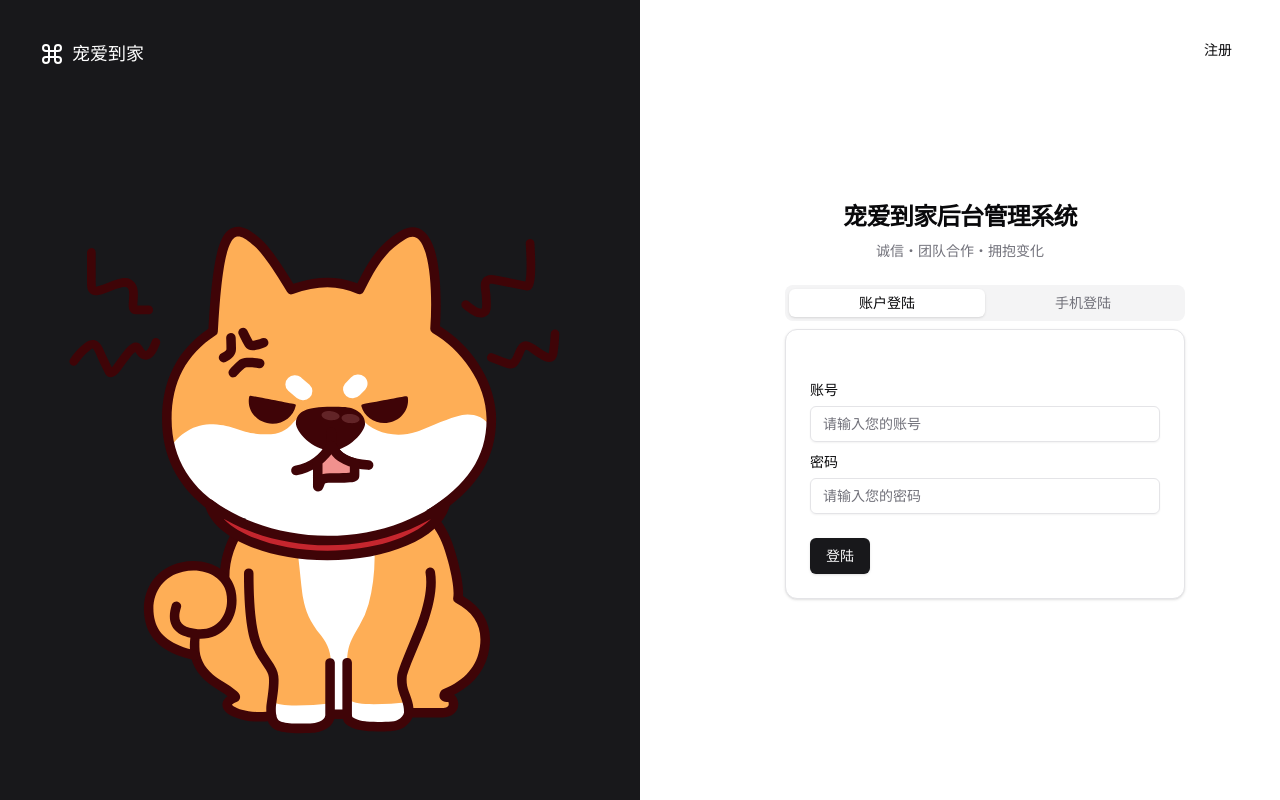
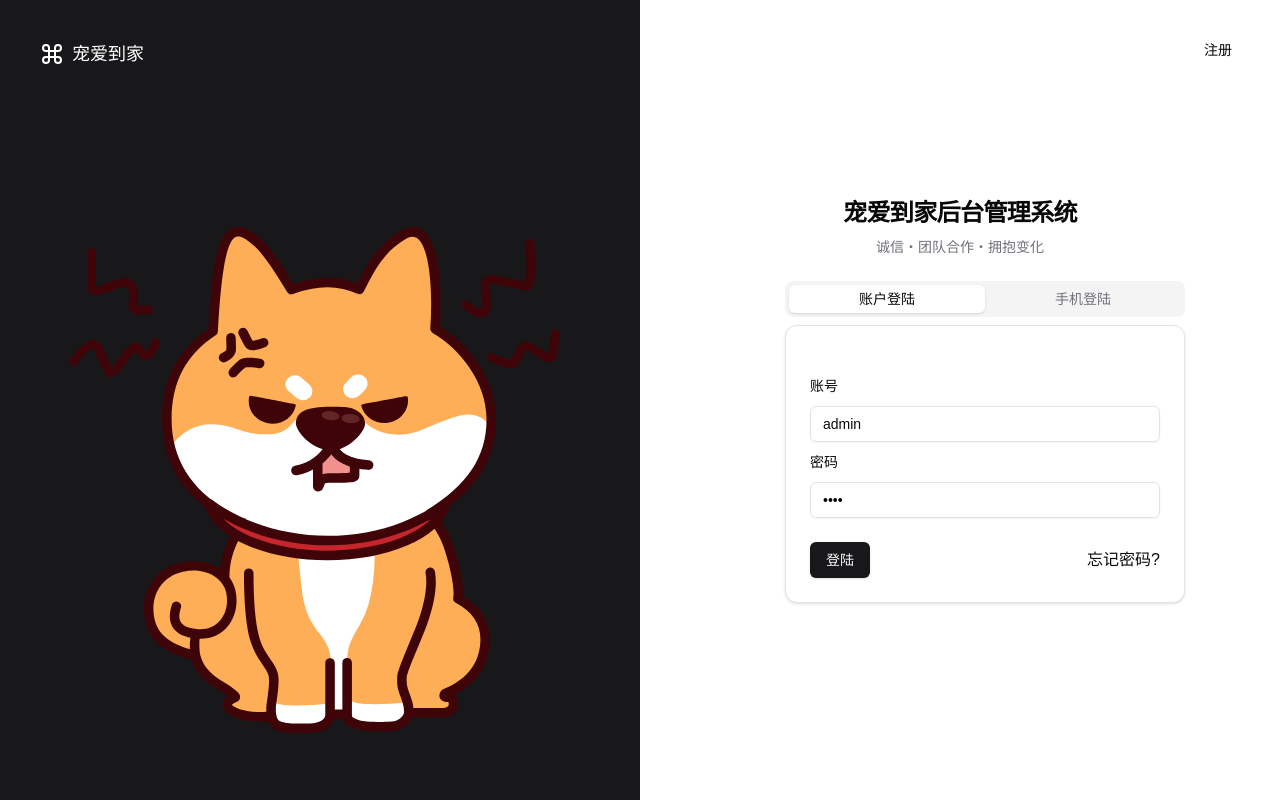
Before and after one commit to CosettePet/cosette-admin, a Next.js app: page /login in a window 1280 px wide. Built offline with nearby package versions, Linux system fonts and the light colour scheme.

Commit message:
feat: :sparkles: 登陆页面 添加 表单校验

```diff
--- a/app/login/components/UserAuthForm.tsx
+++ b/app/login/components/UserAuthForm.tsx
@@ -1,3 +1,5 @@
+"use client"
+
 import { Button } from "@/components/ui/button"
 import {
   Card,
@@ -6,14 +8,75 @@ import {
   CardHeader
 } from "@/components/ui/card"
 import { Input } from "@/components/ui/input"
-import { Label } from "@/components/ui/label"
+import {
+  Form,
+  FormControl,
+  FormField,
+  FormItem,
+  FormLabel,
+  FormMessage,
+} from "@/components/ui/form"
 import {
   Tabs,
   TabsContent,
   TabsList,
   TabsTrigger,
 } from "@/components/ui/tabs"
+import Link from 'next/link';
+import { zodResolver } from "@hookform/resolvers/zod"
+import { useForm } from "react-hook-form"
+import { z } from "zod"
+
+const AccountSchema = z.object({
+  username: z.string().min(5, {
+    message: "账号至少5个字符",
+  }).max(18, {
+    message: "账号最多18个字符",
+  }),
+  password: z.string().min(4, {
+    message: "密码至少4个字符",
+  }).max(23, {
+    message: "密码最多23个字符",
+  })
+})
+
+
+
 const UserAuthForm = () => {
+
+  // 1. Define your form.
+  const accountForm = useForm<z.infer<typeof AccountSchema>>({
+    resolver: zodResolver(AccountSchema),
+    defaultValues: {
+      username: "admin",
+      password: "root"
+    },
+  })
+
+  // 2. Define a submit handler.
+  const accountOnSubmit = (values: z.infer<typeof AccountSchema>) => {
+    // Do something with the form values.
+    // ✅ This will be type-safe and validated.
+    console.log(values)
+  }
+
+  const MobileSchema = z.object({
+    tel: z.string().min(11).max(11),
+    captcha: z.string().min(6).max(6)
+  })
+  const mobileForm = useForm<z.infer<typeof MobileSchema>>({
+    resolver: zodResolver(MobileSchema),
+    defaultValues: {
+      tel: "15801123456",
+      captcha: "xz34jj"
+    },
+  })
+  const mobileOnSubmit = (values: z.infer<typeof MobileSchema>) => {
+    // Do something with the form values.
+    // ✅ This will be type-safe and validated.
+    console.log(values)
+  }
+
   return (
     <Tabs defaultValue="account" className="w-[400px]">
       <TabsList className="grid w-full grid-cols-2">
@@ -21,6 +84,8 @@ const UserAuthForm = () => {
         <TabsTrigger value="mobile">手机登陆</TabsTrigger>
       </TabsList>
       <TabsContent value="account">
+        <Form {...accountForm}>
+          <form onSubmit={accountForm.handleSubmit(accountOnSubmit)} className="space-y-8">
             <Card>
               <CardHeader>
                 {/* <CardTitle>登陆</CardTitle>
@@ -30,20 +95,46 @@ const UserAuthForm = () => {
               </CardHeader>
               <CardContent className="space-y-2">
                 <div className="space-y-1">
-              <Label htmlFor="username">账号</Label>
-              <Input id="username" type="text" defaultValue="" placeholder="请输入您的账号" />
+                  <FormField
+                    control={accountForm.control}
+                    name="username"
+                    render={({ field }) => (
+                      <FormItem>
+                        <FormLabel>账号</FormLabel>
+                        <FormControl>
+                          <Input placeholder="请输入您的账号" {...field} />
+                        </FormControl>
+                        <FormMessage />
+                      </FormItem>
+                    )}
+                  />
                 </div>
                 <div className="space-y-1">
-              <Label htmlFor="password">密码</Label>
-              <Input id="password" type="password" defaultValue="" placeholder="请输入您的密码" />
+                  <FormField
+                    control={accountForm.control}
+                    name="password"
+                    render={({ field }) => (
+                      <FormItem>
+                        <FormLabel>密码</FormLabel>
+                        <FormControl>
+                          <Input type="password" placeholder="请输入您的密码" {...field} />
+                        </FormControl>
+                        <FormMessage />
+                      </FormItem>
+                    )}
+                  />
                 </div>
               </CardContent>
-          <CardFooter>
-            <Button>登陆</Button>
+              <CardFooter className="flex justify-between">
+                <Button type="submit">登陆</Button> <Link href='/about'>忘记密码?</Link>
               </CardFooter>
             </Card>
+          </form>
+        </Form>
       </TabsContent>
       <TabsContent value="mobile">
+        <Form {...mobileForm}>
+          <form onSubmit={mobileForm.handleSubmit(mobileOnSubmit)} className="space-y-8">
             <Card>
               <CardHeader>
                 {/* <CardTitle>注册</CardTitle>
@@ -53,20 +144,53 @@ const UserAuthForm = () => {
               </CardHeader>
               <CardContent className="space-y-2">
                 <div className="space-y-1">
-              <Label htmlFor="mobile">手机号</Label>
-              <Input id="mobile" type="text" placeholder="请输入您的手机号" />
+                  {/* <Label htmlFor="mobile">手机号</Label>
+                  <Input id="mobile" type="text" placeholder="请输入您的手机号" /> */}
+
+                  <FormField
+                    control={mobileForm.control}
+                    name="tel"
+                    render={({ field }) => (
+                      <FormItem>
+                        <FormLabel>手机号</FormLabel>
+                        <FormControl>
+                          <Input placeholder="请输入您的手机号" {...field} />
+                        </FormControl>
+                        <FormMessage />
+                      </FormItem>
+                    )}
+                  />
                 </div>
                 <div className="space-y-1">
-              <Label htmlFor="captcha">验证码</Label>
-              <Input id="captcha" type="text" placeholder="请输入您的验证码" />
+
+                  <div className="flex w-full max-w-sm items-center space-x-2">
+                    <FormField
+                      control={mobileForm.control}
+                      name="captcha"
+                      render={({ field }) => (
+                        <FormItem>
+                          <FormLabel>验证码</FormLabel>
+                          <FormControl >
+                            <Input placeholder="请输入验证码" {...field} />
+                          </FormControl>
+                          <FormMessage />
+                        </FormItem>
+                      )}
+                    />
+                    <Button type="button" variant="secondary" className="self-end">发送验证码</Button>
+                  </div>
+
                 </div>
               </CardContent>
               <CardFooter>
                 <Button>登陆</Button>
               </CardFooter>
             </Card>
+          </form>
+        </Form>
       </TabsContent>
-    </Tabs>
+
+    </Tabs >
   )
 }
 
```
Lines whose indentation alone changed are shown as unchanged.
